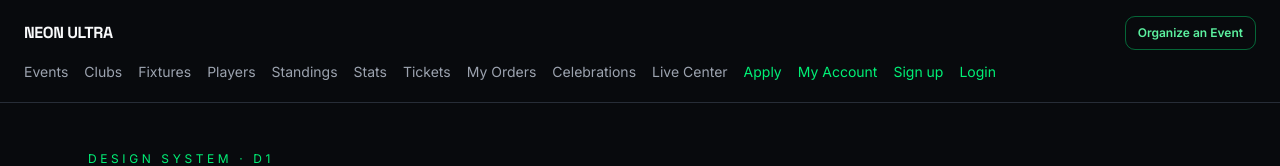
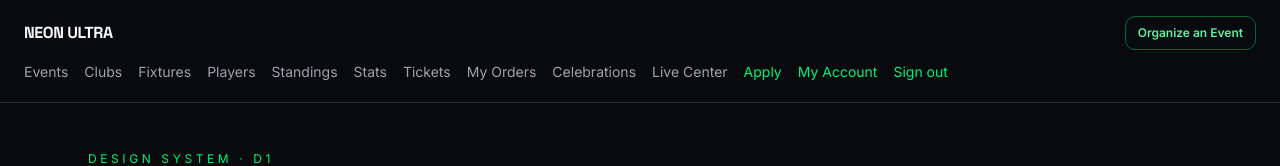
Before and after one commit to tex-node/ultraOS, a Next.js app in the folder web/: page /design in a window 1280 px wide. Shown: the top 166 px of the page. Built offline with nearby package versions, Linux system fonts and the light colour scheme; no server answers; sample sign-in values are in the browser's storage.

Commit message:
fix(portal): session-aware header so signed-in users see My Account/Sign out, not Login

```diff
--- a/web/src/app/components/portal-shell.tsx
+++ b/web/src/app/components/portal-shell.tsx
@@ -1,4 +1,6 @@
 import Link from "next/link";
+import { signOut } from "@/auth";
+import { auth } from "@/auth";
 import { PortalBottomNav } from "@/app/components/ui/portal-bottom-nav";
 
 // Fan portal shell (product roadmap F1, restyled D1). Guest-safe by construction: every
@@ -17,14 +19,11 @@ const discoverLinks = [
   { href: "/live", label: "Live Center" },
 ];
 
-const accountLinks = [
-  { href: "/apply", label: "Apply" },
-  { href: "/account", label: "My Account" },
-  { href: "/signup", label: "Sign up" },
-  { href: "/login", label: "Login" },
-];
+// Session-aware: guests see Login/Sign up; signed-in users see My Account and Sign out so
+// a "Login" click never bounces an already-signed-in browser back to the hub.
+export async function PortalShell({ children }: { children: React.ReactNode }) {
+  const session = await auth();
 
-export function PortalShell({ children }: { children: React.ReactNode }) {
   return (
     <div className="min-h-screen bg-ink-900 text-text-1">
       <header className="border-b border-line">
@@ -46,11 +45,35 @@ export function PortalShell({ children }: { children: React.ReactNode }) {
                 {link.label}
               </Link>
             ))}
-            {accountLinks.map((link) => (
-              <Link key={link.href} className="shrink-0 text-brand-400 transition hover:text-brand-300" href={link.href}>
-                {link.label}
-              </Link>
-            ))}
+            <Link href="/apply" className="shrink-0 text-brand-400 transition hover:text-brand-300">
+              Apply
+            </Link>
+            {session?.user ? (
+              <>
+                <Link href="/account" className="shrink-0 text-brand-400 transition hover:text-brand-300">
+                  My Account
+                </Link>
+                <form
+                  action={async () => {
+                    "use server";
+                    await signOut({ redirectTo: "/public/events" });
+                  }}
+                >
+                  <button type="submit" className="shrink-0 text-brand-400 transition hover:text-brand-300">
+                    Sign out
+                  </button>
+                </form>
+              </>
+            ) : (
+              <>
+                <Link href="/signup" className="shrink-0 text-brand-400 transition hover:text-brand-300">
+                  Sign up
+                </Link>
+                <Link href="/login" className="shrink-0 text-brand-400 transition hover:text-brand-300">
+                  Login
+                </Link>
+              </>
+            )}
           </nav>
         </div>
       </header>
--- a/web/src/app/design/page.tsx
+++ b/web/src/app/design/page.tsx
@@ -4,11 +4,11 @@ import { Field, SelectInput, TextAreaInput, TextInput } from "@/app/components/u
 import { Badge, Card, EmptyState, LinkTabs, Skeleton, Steps } from "@/app/components/ui/primitives";
 import { BracketNode, QrCard, ScorePill } from "@/app/components/ui/fan";
 
-export const dynamic = "force-static";
+export const dynamic = "force-dynamic";
 
 // D1 component gallery, aligned with UI/NEON_ULTRA_CLAUDE_DESIGN_SYSTEM.md.
 // Public but unlinked — reviewers open /design directly.
-export default function DesignGallery() {
+export default async function DesignGallery() {
   const swatch = (name: string, cls: string) => (
     <div className="flex items-center gap-3">
       <span className={`h-10 w-10 shrink-0 rounded-md border border-line-strong ${cls}`} />
--- a/web/src/app/public/layout.tsx
+++ b/web/src/app/public/layout.tsx
@@ -2,6 +2,6 @@ import { PortalShell } from "@/app/components/portal-shell";
 
 export const dynamic = "force-dynamic";
 
-export default function PublicLayout({ children }: { children: React.ReactNode }) {
+export default async function PublicLayout({ children }: { children: React.ReactNode }) {
   return <PortalShell>{children}</PortalShell>;
 }
```
